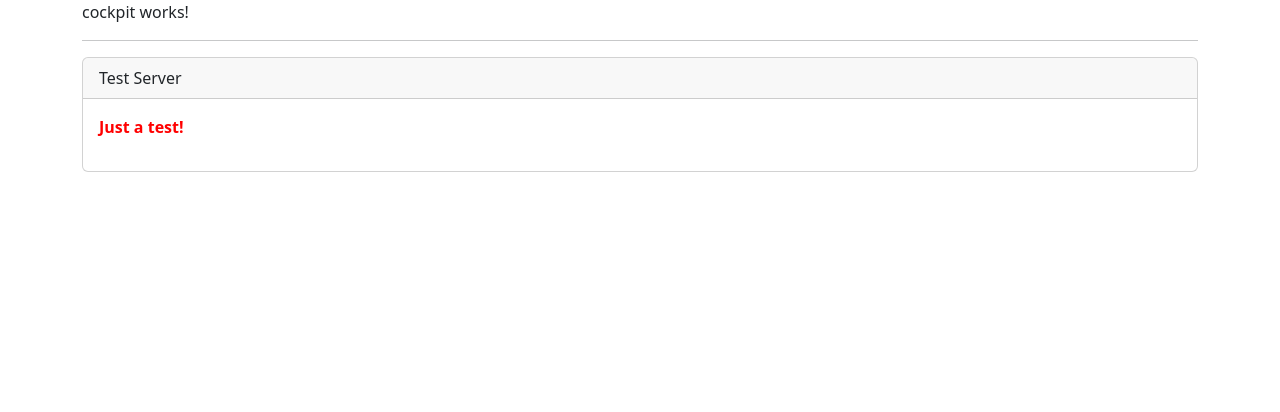
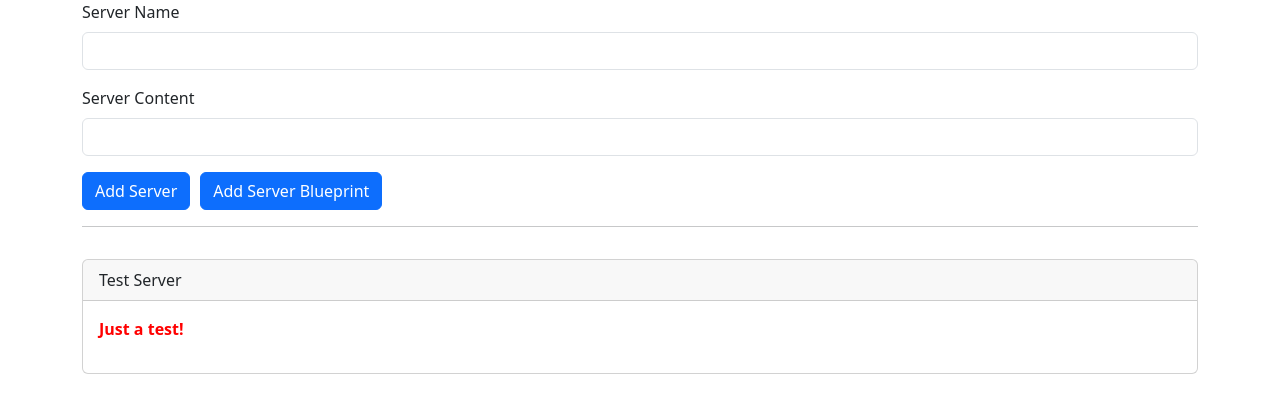
Before and after one commit to EiEiKyaw/prod_mgnt_prj, an Angular app: page / in a window 1280 px wide. Shown: the top 412 px of the page. Built offline with nearby package versions, Linux system fonts and the light colour scheme.

Commit message:
@ViewChild testing

```diff
--- a/src/app/app.component.html
+++ b/src/app/app.component.html
@@ -1,5 +1,8 @@
 <div class="container">
-  <app-cockpit></app-cockpit>
+  <app-cockpit
+    (serverCreated)="onServerAdded($event)"
+    (bpCreated)="onBlueprintAdded($event)"
+  ></app-cockpit>
   <hr />
   <div class="row">
     <div class="col-xs-12">
--- a/src/app/app.component.ts
+++ b/src/app/app.component.ts
@@ -9,4 +9,23 @@ export class AppComponent {
   serverElements = [
     { type: 'server', name: 'Test Server', content: 'Just a test!' },
   ];
+
+  onServerAdded(serverData: { serverName: string; serverContent: string }) {
+    this.serverElements.push({
+      type: 'server',
+      name: serverData.serverName,
+      content: serverData.serverContent,
+    });
+  }
+
+  onBlueprintAdded(blueprintData: {
+    serverName: string;
+    serverContent: string;
+  }) {
+    this.serverElements.push({
+      type: 'blueprint',
+      name: blueprintData.serverName,
+      content: blueprintData.serverContent,
+    });
+  }
 }
--- a/src/app/cockpit/cockpit.component.css
+++ b/src/app/cockpit/cockpit.component.css
@@ -0,0 +1,3 @@
+.btn {
+  margin-right: 10px;
+}
--- a/src/app/cockpit/cockpit.component.html
+++ b/src/app/cockpit/cockpit.component.html
@@ -1 +1,18 @@
-<p>cockpit works!</p>
+<div class="row">
+  <div class="col-xs-12">
+    <div class="mb-3">
+      <label class="form-label">Server Name</label>
+      <input type="text" class="form-control" #serverNameInput />
+    </div>
+    <div class="mb-3">
+      <label class="form-label">Server Content</label>
+      <input type="text" class="form-control" #serverContentInput />
+    </div>
+    <button class="btn btn-primary" (click)="onAddServer(serverNameInput)">
+      Add Server
+    </button>
+    <button class="btn btn-primary" (click)="onAddBlueprint(serverNameInput)">
+      Add Server Blueprint
+    </button>
+  </div>
+</div>
--- a/src/app/cockpit/cockpit.component.ts
+++ b/src/app/cockpit/cockpit.component.ts
@@ -1,4 +1,11 @@
-import { Component, OnInit } from '@angular/core';
+import {
+  Component,
+  ElementRef,
+  EventEmitter,
+  OnInit,
+  Output,
+  ViewChild,
+} from '@angular/core';
 
 @Component({
   selector: 'app-cockpit',
@@ -6,14 +13,34 @@ import { Component, OnInit } from '@angular/core';
   styleUrls: ['./cockpit.component.css'],
 })
 export class CockpitComponent implements OnInit {
-  newServerName = '';
-  newServerContent = '';
+  @Output() serverCreated = new EventEmitter<{
+    serverName: string;
+    serverContent: string;
+  }>();
+  @Output('bpCreated') blueprintCreated = new EventEmitter<{
+    serverName: string;
+    serverContent: string;
+  }>();
+  // newServerName = '';
+  // newServerContent = '';
+  @ViewChild('serverContentInput') serverContentInput: ElementRef;
 
   constructor() {}
 
   ngOnInit(): void {}
 
-  onAddServer() {
-    // this.serverElements.push;
+  onAddServer(nameInput: HTMLInputElement) {
+    console.log(nameInput.value);
+    this.serverCreated.emit({
+      serverName: nameInput.value,
+      serverContent: this.serverContentInput.nativeElement.value,
+    });
+  }
+
+  onAddBlueprint(nameInput: HTMLInputElement) {
+    this.blueprintCreated.emit({
+      serverName: nameInput.value,
+      serverContent: this.serverContentInput.nativeElement.value,
+    });
   }
 }
--- a/src/app/server-element/server-element.component.css
+++ b/src/app/server-element/server-element.component.css
@@ -0,0 +1,3 @@
+p {
+  color: blue;
+}
--- a/src/app/server-element/server-element.component.html
+++ b/src/app/server-element/server-element.component.html
@@ -1,4 +1,4 @@
-<div class="card">
+<div class="card mt-3">
   <div class="card-header">
     {{ element.name }}
   </div>
@@ -7,9 +7,9 @@
       <strong *ngIf="element.type === 'server'" style="color: red">
         {{ element.content }}
       </strong>
-      <em *ngIf="element.type === 'blueprint'">
+      <strong *ngIf="element.type === 'blueprint'">
         {{ element.content }}
-      </em>
+      </strong>
     </p>
   </div>
 </div>
--- a/src/app/server-element/server-element.component.ts
+++ b/src/app/server-element/server-element.component.ts
@@ -1,9 +1,10 @@
-import { Component, Input, OnInit } from '@angular/core';
+import { Component, Input, OnInit, ViewEncapsulation } from '@angular/core';
 
 @Component({
   selector: 'app-server-element',
   templateUrl: './server-element.component.html',
   styleUrls: ['./server-element.component.css'],
+  encapsulation: ViewEncapsulation.None,
 })
 export class ServerElementComponent implements OnInit {
   @Input('srvElement')
```
